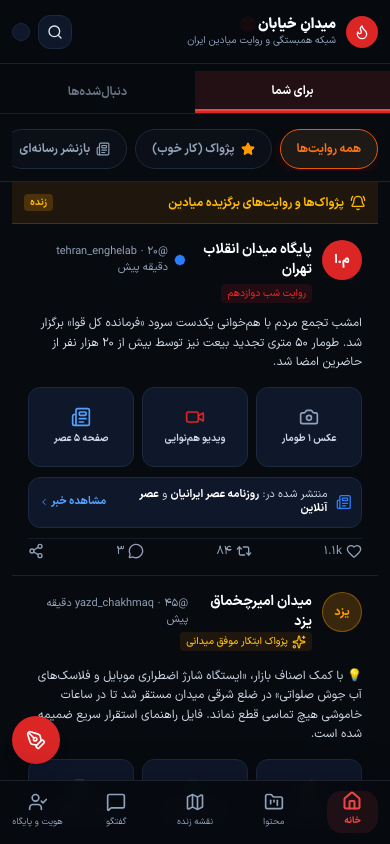
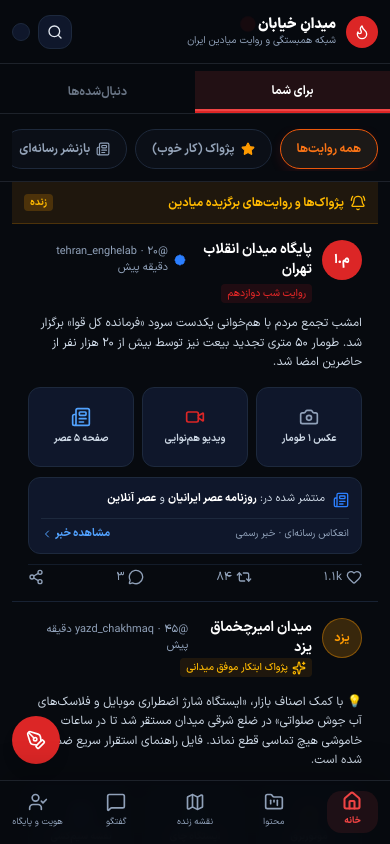
Before and after one commit to mohammad-mohammad-soltani/meydan, a Next.js app: page / in a window 390 px wide. Built offline with nearby package versions, Linux system fonts and the light colour scheme; a web font is replaced by a local one.

Commit message:
Improve media detail card responsive layout

```diff
--- a/components/prototype/views/ViewFeed.tsx
+++ b/components/prototype/views/ViewFeed.tsx
@@ -41,16 +41,19 @@ export function ViewFeed() {
                   <span className="text-[10px] font-bold text-slate-700 dark:text-slate-300">صفحه ۵ عصر</span>
                 </div>
               </div>
-              <div className="p-2.5 bg-slate-50 dark:bg-slate-900 border border-slate-200 dark:border-slate-800 rounded-xl text-xs flex items-center justify-between">
-                <div className="flex items-center gap-2">
-                  <Icon name="newspaper" className="w-4 h-4 text-blue-500"  />
-                  <span className="text-slate-600 dark:text-slate-300 text-[11px]">
+              <div className="media-reflection-card p-3 bg-slate-50 dark:bg-slate-900 border border-slate-200 dark:border-slate-800 rounded-xl text-xs">
+                <div className="flex items-start gap-2 min-w-0">
+                  <Icon name="newspaper" className="w-4 h-4 text-blue-500 shrink-0 mt-0.5"  />
+                  <span className="min-w-0 flex-1 text-slate-600 dark:text-slate-300 text-[11px] leading-relaxed">
                     منتشر شده در: <b className="text-slate-900 dark:text-white">روزنامه عصر ایرانیان</b> و <b className="text-slate-900 dark:text-white">عصر آنلاین</b>
                   </span>
                 </div>
-                <button data-action="openMediaModal('طومار ۵۰ متری تجدید بیعت در میدان انقلاب', 'عصر ایرانیان و عصر آنلاین')" className="text-blue-600 dark:text-blue-400 text-[11px] font-bold hover:underline flex items-center gap-0.5 whitespace-nowrap shrink-0">
-                  مشاهده خبر <Icon name="chevron-left" className="w-3 h-3"  />
-                </button>
+                <div className="mt-2.5 pt-2 border-t border-slate-200 dark:border-slate-800 flex items-center justify-between gap-3 min-w-0">
+                  <span className="min-w-0 flex-1 text-[10px] text-slate-500 dark:text-slate-400 whitespace-nowrap">انعکاس رسانه‌ای · خبر رسمی</span>
+                  <button data-action="openMediaModal('طومار ۵۰ متری تجدید بیعت در میدان انقلاب', 'عصر ایرانیان و عصر آنلاین')" className="text-blue-600 dark:text-blue-400 text-[11px] font-bold hover:underline flex items-center gap-0.5 whitespace-nowrap shrink-0">
+                    مشاهده خبر <Icon name="chevron-left" className="w-3 h-3"  />
+                  </button>
+                </div>
               </div>
               <div className="flex items-center justify-between text-slate-500 dark:text-slate-400 text-xs pt-1 border-t border-slate-100 dark:border-slate-800/60">
                 <button data-action="toggleTweetAction(this, 'like')" className="flex items-center gap-1 hover:text-brand-red transition"><Icon name="heart" className="w-4 h-4"  /> <span>۱.۱k</span></button>
```
